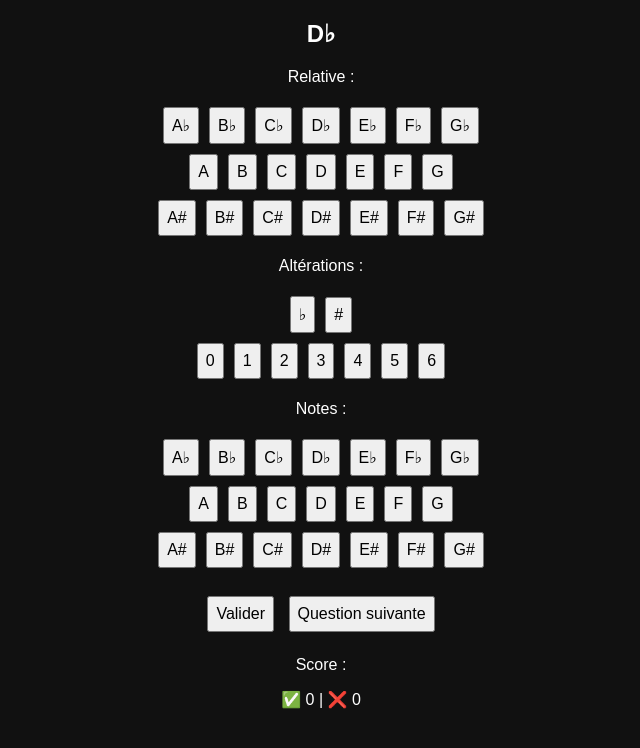
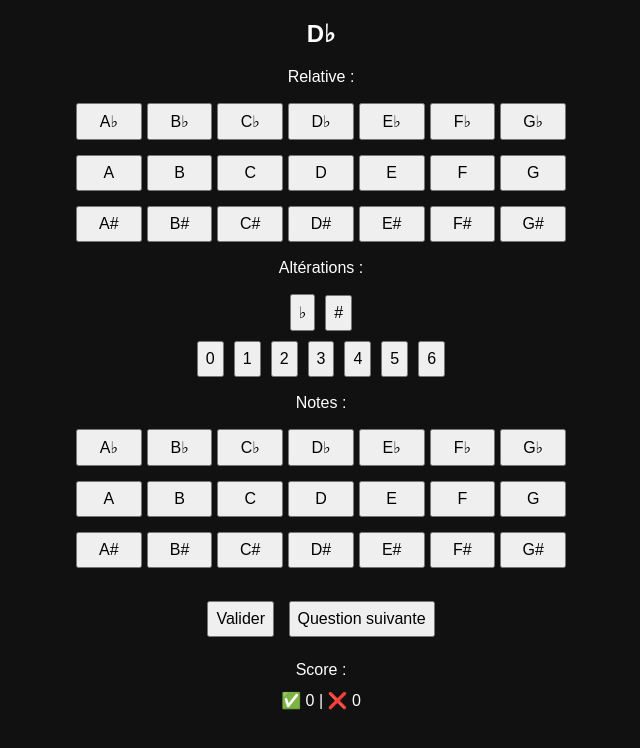
Before and after one commit to Zepmanbc/music-scales-quizz, a plain HTML site: page index.html in a window 1280 px wide. Shown: the whole page, without its empty margins (319-959 px from the left). Drawn offline with Linux system fonts and the light colour scheme.

Commit message:
Update notes display

```diff
--- a/scripts.js
+++ b/scripts.js
@@ -224,6 +224,7 @@ function renderOptions() {
 
   notesGroups.forEach((group) => {
     const row = document.createElement("div");
+    row.classList.add("notes-grid");
 
     group.forEach((note) => {
       const btn = document.createElement("button");
@@ -287,6 +288,7 @@ function renderOptions() {
 
   notesGroups.forEach((group) => {
     const row = document.createElement("div");
+    row.classList.add("notes-grid");
 
     group.forEach((n) => {
       let btn = document.createElement("button");
--- a/styles.css
+++ b/styles.css
@@ -27,3 +27,20 @@ button {
 .wrong {
   color: #f44336;
 }
+
+.notes-grid {
+  max-width: 98%;
+  display: grid;
+  grid-template-columns: repeat(7, 1fr);
+  gap: 5px;
+  margin-bottom: 5px;
+}
+
+.notes-grid button {
+  width: 100%;
+}
+
+p {
+  margin-top: 12px;
+  margin-bottom: 12px;
+}
```
